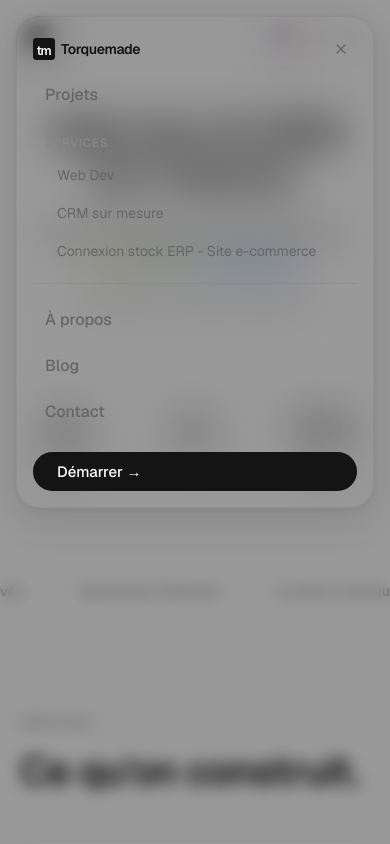
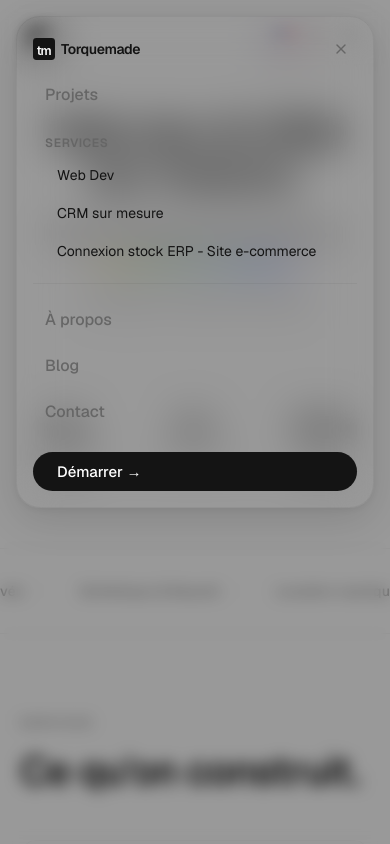
Before and after one commit to loanrmb/torquemade-v2, a Next.js app: page / in a window 390 px wide. Both pictures are taken after a click on the button 347 px from the left and 39 px from the top of the page. Shown: the top 844 px of the page. Built offline with nearby package versions, Linux system fonts and the light colour scheme.

Commit message:
fix(nav): lisibilité menu mobile Services
- Sous-items servicesItems : couleur forcée à text-primary dans tous les états (était text-secondary par défaut, illisible)
- Header "SERVICES" : text-tertiary → text-secondary

```diff
--- a/components/nav-pill.tsx
+++ b/components/nav-pill.tsx
@@ -258,7 +258,7 @@
 
               <div
                 className="px-3 pt-4 pb-1 text-xs font-semibold uppercase tracking-wider"
-                style={{ color: 'hsl(var(--text-tertiary))' }}
+                style={{ color: 'hsl(var(--text-secondary))' }}
               >
                 {t.services}
               </div>
@@ -269,7 +269,7 @@
                   onClick={() => setMenuOpen(false)}
                   className="rounded-lg ml-3 px-3 py-2 text-sm transition-colors duration-150"
                   style={{
-                    color: pathname === s.href ? 'hsl(var(--text-primary))' : 'hsl(var(--text-secondary))',
+                    color: pathname === s.href ? 'hsl(var(--text-primary))' : 'hsl(var(--text-primary))',
                     background: pathname === s.href ? 'hsl(var(--bg-secondary))' : 'transparent',
                   }}
                 >
```
